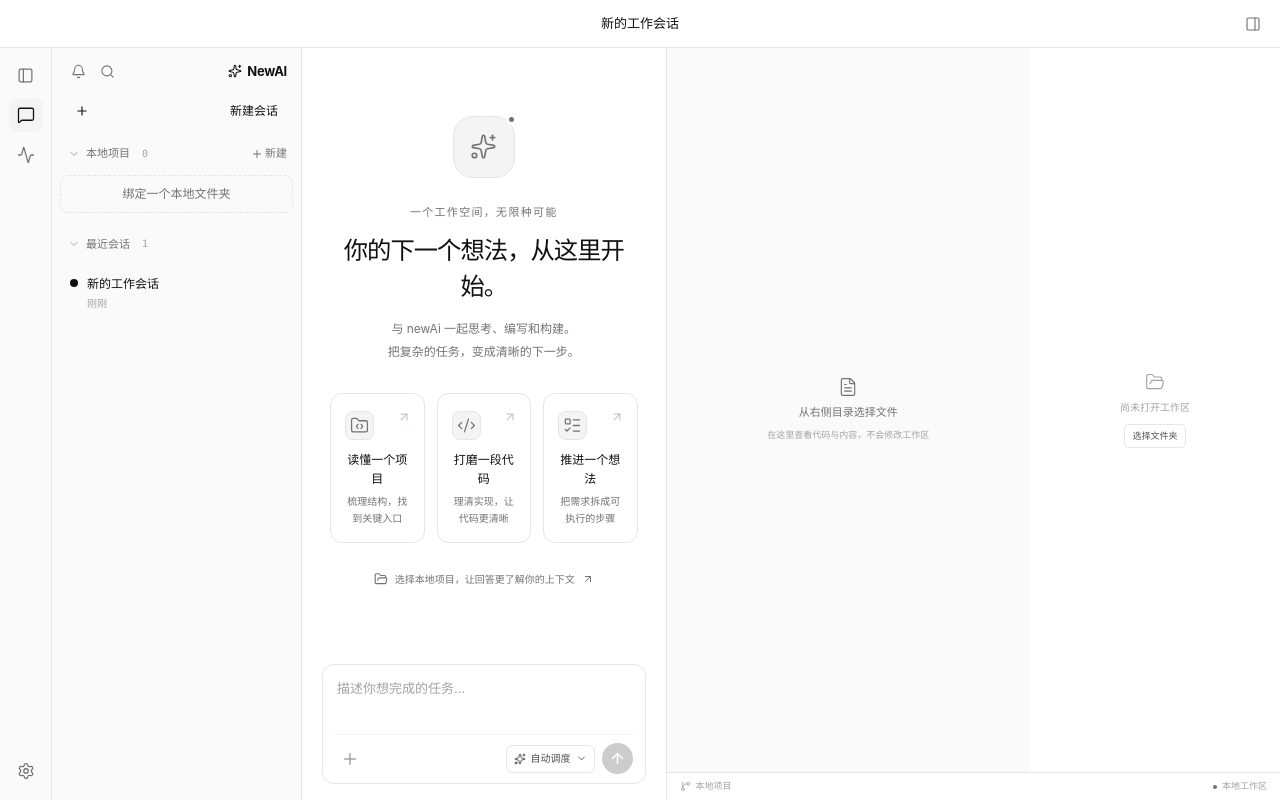
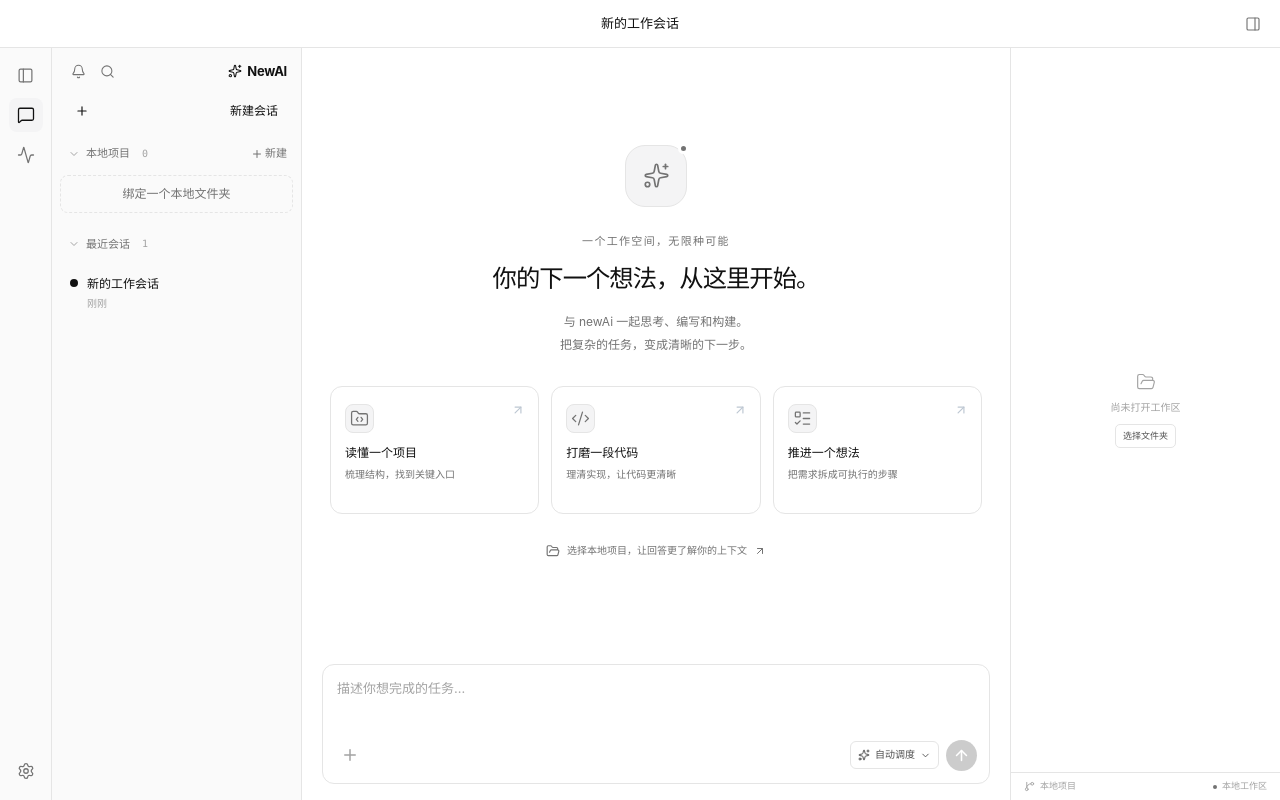
Before and after one commit to wwscarter/Model-collection-Harness, a React (Vite) app: page / in a window 1280 px wide. Built offline with nearby package versions, Linux system fonts and the light colour scheme.

Commit message:
feat(ui): reveal code preview only after opening a file
Keep the right workspace tree-only by default, expand to the code preview plus tree after a file click, add a close-preview action, and restore the single-column tree without hiding the workspace.

```diff
--- a/src/renderer/App.tsx
+++ b/src/renderer/App.tsx
@@ -386,9 +386,18 @@ export default function App() {
     }
   };
 
-  return <div className={`app-shell ${sidebarOpen ? '' : 'sidebar-collapsed'} ${projectDrawerOpen && view === 'workspace' ? 'drawer-open' : ''} ${isMacOS ? 'mac-shell' : ''} ${view === 'monitoring' ? 'monitoring-shell' : ''}`}>
-    <TopBar title={view === 'monitoring' ? '运行监测' : currentSession?.title || '新建会话'} tabs={openFiles} activePath={activeFilePath} rightOpen={view === 'workspace' && projectDrawerOpen} onSelectTab={setActiveFilePath} onToggleRight={() => { if (view !== 'workspace') setView('workspace'); setProjectDrawerOpen((open) => !open); }} />
-    <NavRail view={view} onView={(next) => { setView(next); if (next === 'monitoring') setProjectDrawerOpen(false); }} onSettings={() => setShowSettings(true)} sidebarOpen={sidebarOpen} onToggleSidebar={() => setSidebarOpen((open) => !open)} />
+  const previewOpen = Boolean(activeFilePath) && view === 'workspace';
+  const closePreview = () => { setActiveFilePath(undefined); setOpenFiles([]); };
+  const toggleWorkspacePanel = () => {
+    if (view !== 'workspace') setView('workspace');
+    setProjectDrawerOpen((open) => {
+      if (open) { setActiveFilePath(undefined); setOpenFiles([]); }
+      return !open;
+    });
+  };
+  return <div className={`app-shell ${sidebarOpen ? '' : 'sidebar-collapsed'} ${projectDrawerOpen && view === 'workspace' ? 'drawer-open' : ''} ${previewOpen && projectDrawerOpen ? 'preview-open' : ''} ${isMacOS ? 'mac-shell' : ''} ${view === 'monitoring' ? 'monitoring-shell' : ''}`}>
+    <TopBar title={view === 'monitoring' ? '运行监测' : currentSession?.title || '新建会话'} tabs={openFiles} activePath={activeFilePath} rightOpen={view === 'workspace' && projectDrawerOpen} previewOpen={previewOpen} onSelectTab={setActiveFilePath} onClosePreview={closePreview} onToggleRight={toggleWorkspacePanel} />
+    <NavRail view={view} onView={(next) => { setView(next); if (next === 'monitoring') { setProjectDrawerOpen(false); setActiveFilePath(undefined); setOpenFiles([]); } }} onSettings={() => setShowSettings(true)} sidebarOpen={sidebarOpen} onToggleSidebar={() => setSidebarOpen((open) => !open)} />
     <Sidebar sessions={sessions} currentSessionId={currentSessionId} runningSessionId={runningSessionId} projects={projectList} activeProjectId={currentProject?.id} projectError={projectError} completionNotice={completionNotice} onClearCompletion={() => setCompletionNotice(false)} onNewSession={newSession} onSelectSession={selectSession} onDeleteSession={deleteSession} onNewProject={() => setShowNewProject(true)} onOpenProject={(id) => void openProject(id)} onRemoveProject={(id) => void removeProject(id)} />
     {sidebarOpen && <button className="panel-backdrop sidebar-backdrop" aria-label="关闭导航栏" onClick={() => setSidebarOpen(false)} />}
     {view === 'monitoring' ? <MonitoringPage liveTrace={liveTrace} /> : <main className="workspace">
--- a/src/renderer/components/TopBar.tsx
+++ b/src/renderer/components/TopBar.tsx
@@ -1,5 +1,5 @@
 import React from 'react';
-import { FileCode2, FileText, PanelRight } from 'lucide-react';
+import { FileCode2, FileText, PanelRight, X } from 'lucide-react';
 
 export interface OpenFileTab { path: string; name: string; }
 
@@ -8,26 +8,29 @@ interface TopBarProps {
   tabs: OpenFileTab[];
   activePath?: string;
   rightOpen: boolean;
+  previewOpen: boolean;
   onSelectTab: (path: string) => void;
+  onClosePreview: () => void;
   onToggleRight: () => void;
 }
 
 const isCode = (name: string) => /\.(ts|tsx|js|jsx|mjs|cjs|py|rs|go|java|kt|rb|php|swift|c|cc|cpp|h|hpp|cs|vue|svelte|sh|sql|css|scss|html)$/i.test(name);
 const isText = (name: string) => /\.(md|txt|json|ya?ml|toml|ini|conf|lock|xml|csv|log)$/i.test(name);
 
-export function TopBar({ title, tabs, activePath, rightOpen, onSelectTab, onToggleRight }: TopBarProps) {
+export function TopBar({ title, tabs, activePath, rightOpen, previewOpen, onSelectTab, onClosePreview, onToggleRight }: TopBarProps) {
   return <header className="topbar" aria-label="全局导航">
     <div className="topbar-left" aria-hidden="true" />
     <div className="topbar-title" title={title}>{title}</div>
     <div className="topbar-tabs">
-      {rightOpen && tabs.map((tab) => {
+      {rightOpen && previewOpen && tabs.map((tab) => {
         const Icon = isCode(tab.name) ? FileCode2 : isText(tab.name) ? FileText : FileText;
         return <button key={tab.path} className={'topbar-tab ' + (activePath === tab.path ? 'is-active' : '')} title={tab.path} onClick={() => onSelectTab(tab.path)}>
           <Icon size={12} strokeWidth={1.7} />
           <span>{tab.name}</span>
         </button>;
       })}
-      <button className="topbar-panel-toggle" title={rightOpen ? '收起文件预览' : '展开文件预览'} aria-label={rightOpen ? '收起文件预览' : '展开文件预览'} aria-pressed={rightOpen} onClick={onToggleRight}><PanelRight size={16} strokeWidth={1.7} /></button>
+      {rightOpen && previewOpen && <button className="topbar-panel-toggle" title="关闭文件预览" aria-label="关闭文件预览" onClick={onClosePreview}><X size={15} strokeWidth={1.7} /></button>}
+      <button className="topbar-panel-toggle" title={rightOpen ? '收起工作区文件' : '展开工作区文件'} aria-label={rightOpen ? '收起工作区文件' : '展开工作区文件'} aria-pressed={rightOpen} onClick={onToggleRight}><PanelRight size={16} strokeWidth={1.7} /></button>
     </div>
   </header>;
 }
--- a/src/renderer/components/WorkspacePanel.tsx
+++ b/src/renderer/components/WorkspacePanel.tsx
@@ -1,5 +1,5 @@
 import React, { useEffect, useState } from 'react';
-import { FileText, GitBranch, LoaderCircle } from 'lucide-react';
+import { GitBranch, LoaderCircle } from 'lucide-react';
 import type { ProjectInfo } from '../types';
 import { errorMessage } from '../format';
 import { highlightCode, type CodeToken } from '../highlightCode';
@@ -37,17 +37,17 @@ export function WorkspacePanel({ project, reloadKey, activePath, onPreview, onCh
     return () => { active = false; };
   }, [activePath, reloadKey]);
   const branch = project?.git?.branch ?? project?.git?.head;
+  const previewOpen = Boolean(activePath);
   const language = activePath ? languageOf(activePath) : 'text';
   const lines = content ? content.split('\n') : [];
   const highlighted = lines.map((line) => highlightCode(line, language).tokens);
-  return <aside className="workspace-panel" aria-label="工作区文件与预览">
+  return <aside className={'workspace-panel ' + (previewOpen ? 'is-preview' : 'is-tree-only')} aria-label="工作区文件与预览">
     <div className="workspace-panel-main">
-      <section className="workspace-preview" aria-label="文件内容预览">
-        {!activePath ? <div className="workspace-preview-empty"><FileText size={20} strokeWidth={1.4} /><span>从右侧目录选择文件</span><small>在这里查看代码与内容，不会修改工作区</small></div>
-          : error ? <div className="workspace-preview-empty"><span>无法读取文件</span><small>{error}</small></div>
-            : loading ? <div className="workspace-preview-empty"><LoaderCircle size={18} className="spinning" /><span>读取中…</span></div>
-              : <div className="workspace-code"><div className="workspace-code-lines" aria-hidden="true">{lines.map((_line, index) => <span key={index}>{index + 1}</span>)}</div><pre>{lines.map((line, index) => <span className="workspace-code-line" key={index}>{renderTokens(highlighted[index])}{line === '' ? ' ' : ''}</span>)}</pre></div>}
-      </section>
+      {previewOpen && <section className="workspace-preview" aria-label="文件内容预览">
+        {error ? <div className="workspace-preview-empty"><span>无法读取文件</span><small>{error}</small></div>
+          : loading ? <div className="workspace-preview-empty"><LoaderCircle size={18} className="spinning" /><span>读取中…</span></div>
+            : <div className="workspace-code"><div className="workspace-code-lines" aria-hidden="true">{lines.map((_line, index) => <span key={index}>{index + 1}</span>)}</div><pre>{lines.map((line, index) => <span className="workspace-code-line" key={index}>{renderTokens(highlighted[index])}{line === '' ? ' ' : ''}</span>)}</pre></div>}
+      </section>}
       <ProjectPanel project={project} reloadKey={reloadKey} activePath={activePath} onPreview={onPreview} onChangeDirectory={onChangeDirectory} />
     </div>
     <footer className="workspace-footer">
--- a/src/renderer/styles/workbench.css
+++ b/src/renderer/styles/workbench.css
@@ -447,3 +447,27 @@ html, body, #root { height: 100%; min-width: 360px; overflow: hidden; }
 
 .user-message-footer { border-top: 0; }
 .assistant-card-header { margin-bottom: 6px; padding-bottom: 0; border-bottom: 0; }
+
+
+/* Progressive preview: tree-only by default, wide dual-pane only with a file open. */
+.app-shell.drawer-open { grid-template-columns: 52px 250px minmax(0, 1fr) 270px; }
+.app-shell.drawer-open.preview-open { grid-template-columns: 52px 250px minmax(0, 1fr) min(700px, 48vw); }
+.app-shell.sidebar-collapsed.drawer-open { grid-template-columns: 52px 0 minmax(0, 1fr) 270px; }
+.app-shell.sidebar-collapsed.drawer-open.preview-open { grid-template-columns: 52px 0 minmax(0, 1fr) min(700px, 48vw); }
+.workspace-panel-main { grid-template-columns: minmax(0, 1fr) 250px; }
+.workspace-panel.is-tree-only .workspace-panel-main { grid-template-columns: 1fr; }
+.workspace-panel.is-tree-only .file-tree-panel { border-left: 0; }
+.workspace-panel.is-tree-only .workspace-footer { padding-left: 13px; }
+.composer .prompt-card footer { border-top: 0; padding-top: 2px; }
+@media (max-width: 1180px) {
+  .app-shell.drawer-open, .app-shell.drawer-open.preview-open { grid-template-columns: 52px 230px minmax(0, 1fr); }
+  .workspace-panel { width: 270px; }
+  .workspace-panel.is-preview { width: min(700px, calc(100vw - 52px)); }
+}
+@media (max-width: 900px) {
+  .app-shell.drawer-open, .app-shell.drawer-open.preview-open { grid-template-columns: 52px 220px minmax(0, 1fr); }
+}
+@media (max-width: 760px) {
+  .workspace-panel { width: 270px; }
+  .workspace-panel.is-preview { width: calc(100vw - 52px); }
+}
```
Also changed, not shown: 2 other files (tests, documents, lock files or other folders).
